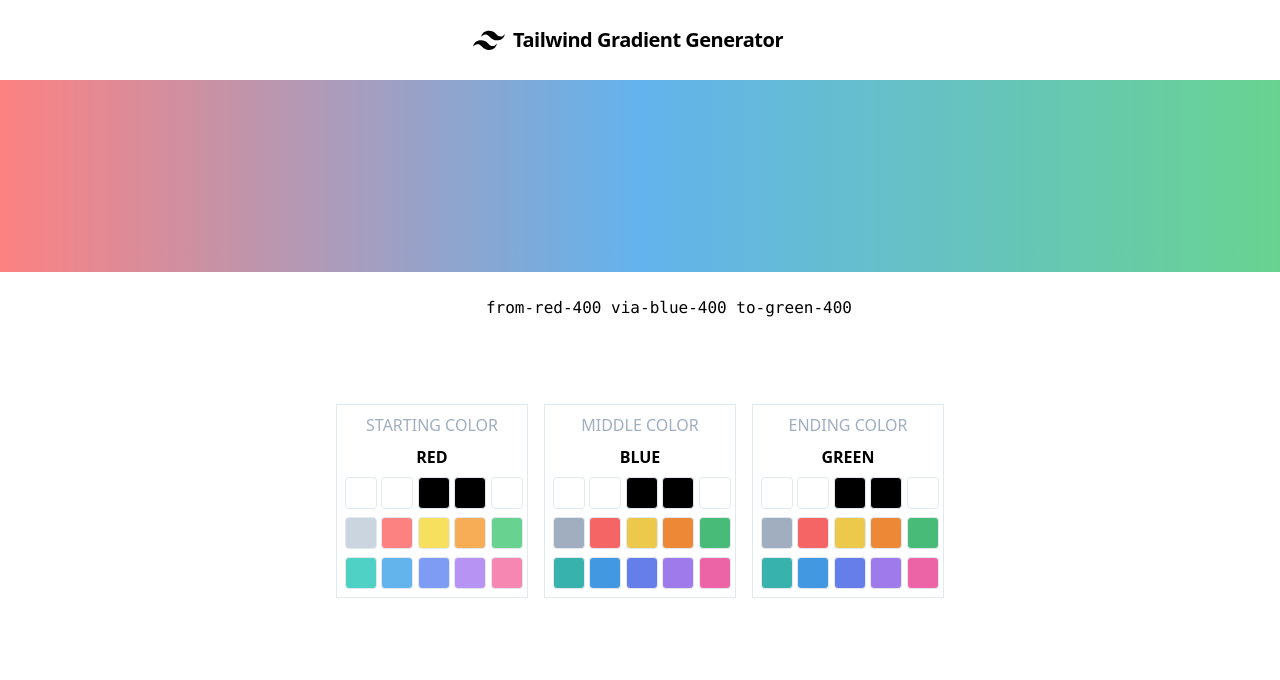
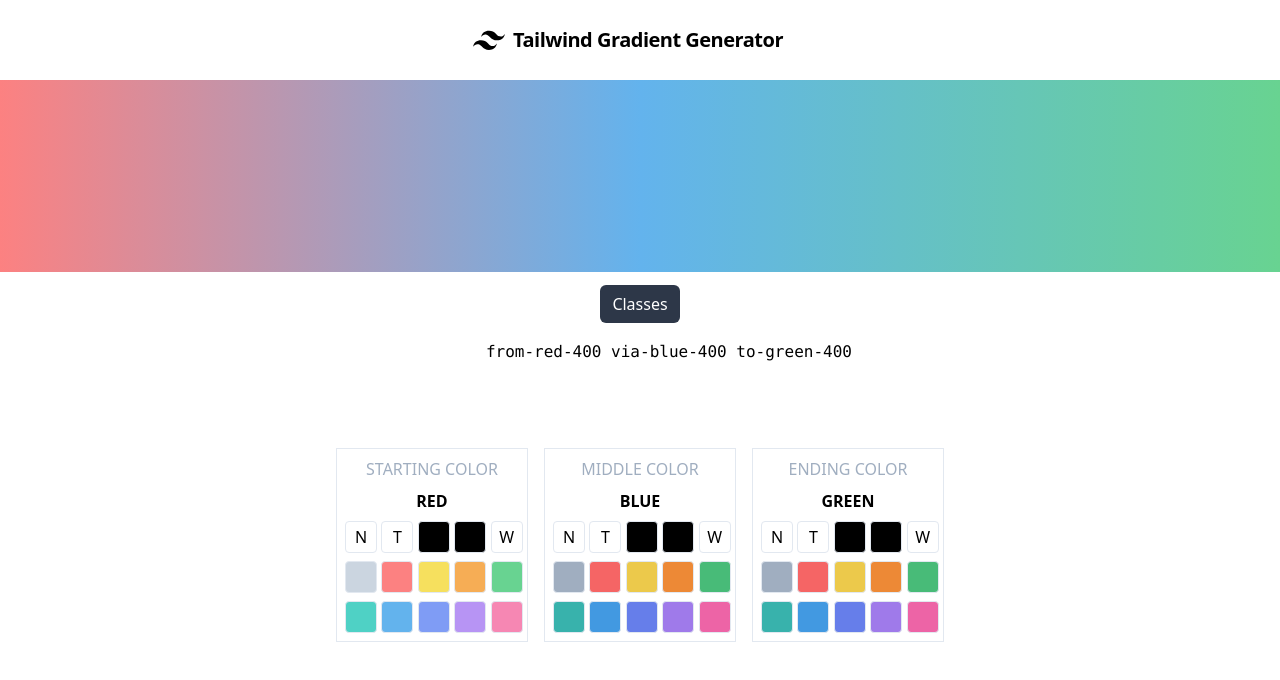
Before and after one commit to roberthgnz/tailwind-gradient-generator, a Vue app: page / in a window 1280 px wide. Shown: the top 680 px of the page. Built offline with nearby package versions, Linux system fonts and the light colour scheme.

Commit message:
Refactory

```diff
--- a/src/App.vue
+++ b/src/App.vue
@@ -19,11 +19,18 @@
       </div>
     </nav>
     <div class="h-48 bg-gradient-to-r" :class="gradient"></div>
-    <pre class="text-center">
+
+    <div class="text-center mt-5">
+      <span class="px-3 py-2 leading-none text-white bg-gray-800 rounded-md"
+        >Classes</span
+      >
+      <pre>
       <code>
       {{gradient}}
       </code>
-    </pre>
+      </pre>
+    </div>
+
     <div class="w-1/2 p-2 flex justify-center m-auto my-5">
       <div class="border border-gray-300 p-2 m-2 uppercase text-center">
         <h2 class="text-gray-500 font-normal mb-2">
@@ -39,7 +46,9 @@
             <div
               class="border flex rounded justify-center items-center w-8 h-8 cursor-pointer"
               :class="getBg(color, 400)"
-            ></div>
+            >
+              {{ getAbbr(color) }}
+            </div>
           </li>
         </ul>
       </div>
@@ -57,7 +66,9 @@
             <div
               class="border flex rounded justify-center items-center w-8 h-8 cursor-pointer"
               :class="getBg(color, 500)"
-            ></div>
+            >
+              {{ getAbbr(color) }}
+            </div>
           </li>
         </ul>
       </div>
@@ -75,7 +86,9 @@
             <div
               class="border flex rounded justify-center items-center w-8 h-8 cursor-pointer"
               :class="getBg(color, 500)"
-            ></div>
+            >
+              {{ getAbbr(color) }}
+            </div>
           </li>
         </ul>
       </div>
@@ -121,13 +134,19 @@
         ? `bg-${color}-${shade}`
         : `bg-${color}`;
     },
+    getAbbr(color) {
+      let colors = ["none", "transparent", "current", "black", "white"];
+      let index = colors.findIndex((i) => i === color);
+      return index !== -1 ? colors[index][0] : null;
+    },
   },
   computed: {
     gradient() {
       let result = [];
-      if (this.from) result.push(`from-${this.from}-400`);
-      if (this.via) result.push(`via-${this.via}-400`);
-      if (this.to) result.push(`to-${this.to}-400`);
+      if (this.from && this.from !== "none")
+        result.push(`from-${this.from}-400`);
+      if (this.via && this.via !== "none") result.push(`via-${this.via}-400`);
+      if (this.to && this.to !== "none") result.push(`to-${this.to}-400`);
       return result.join(" ");
     },
   },
```
